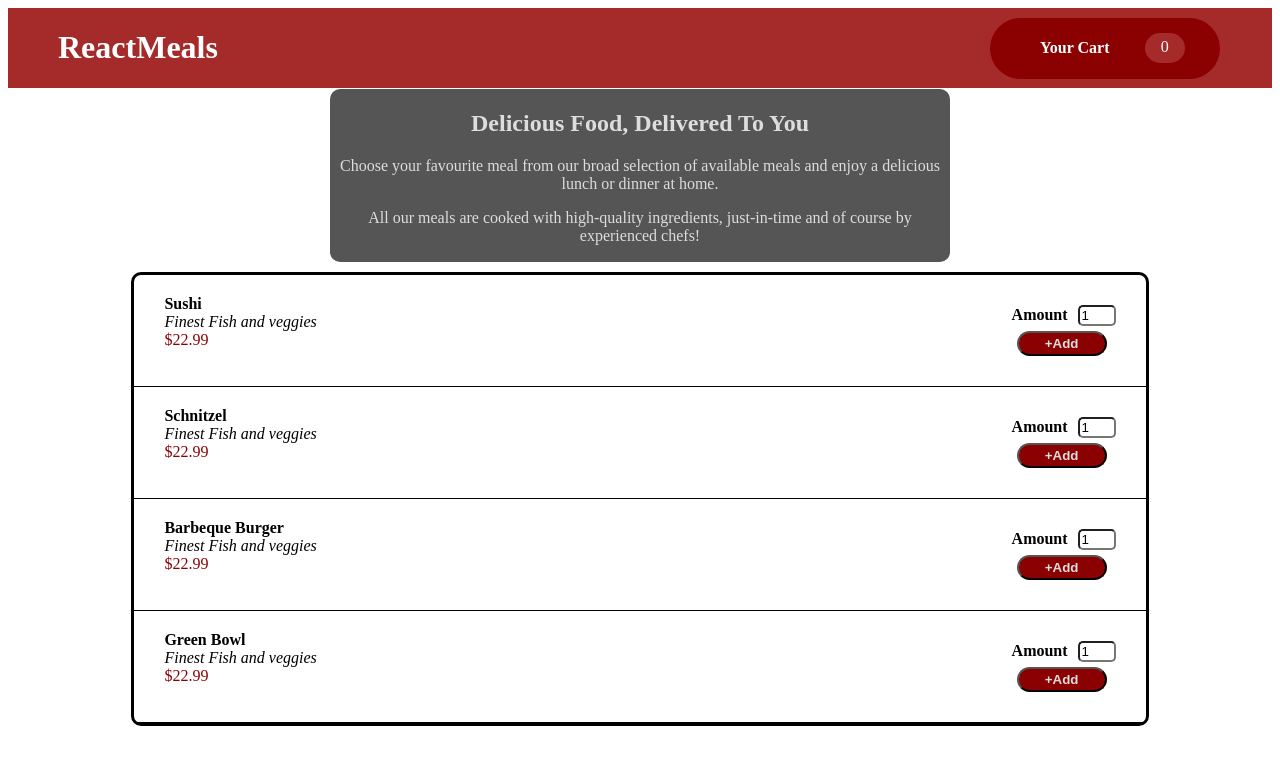
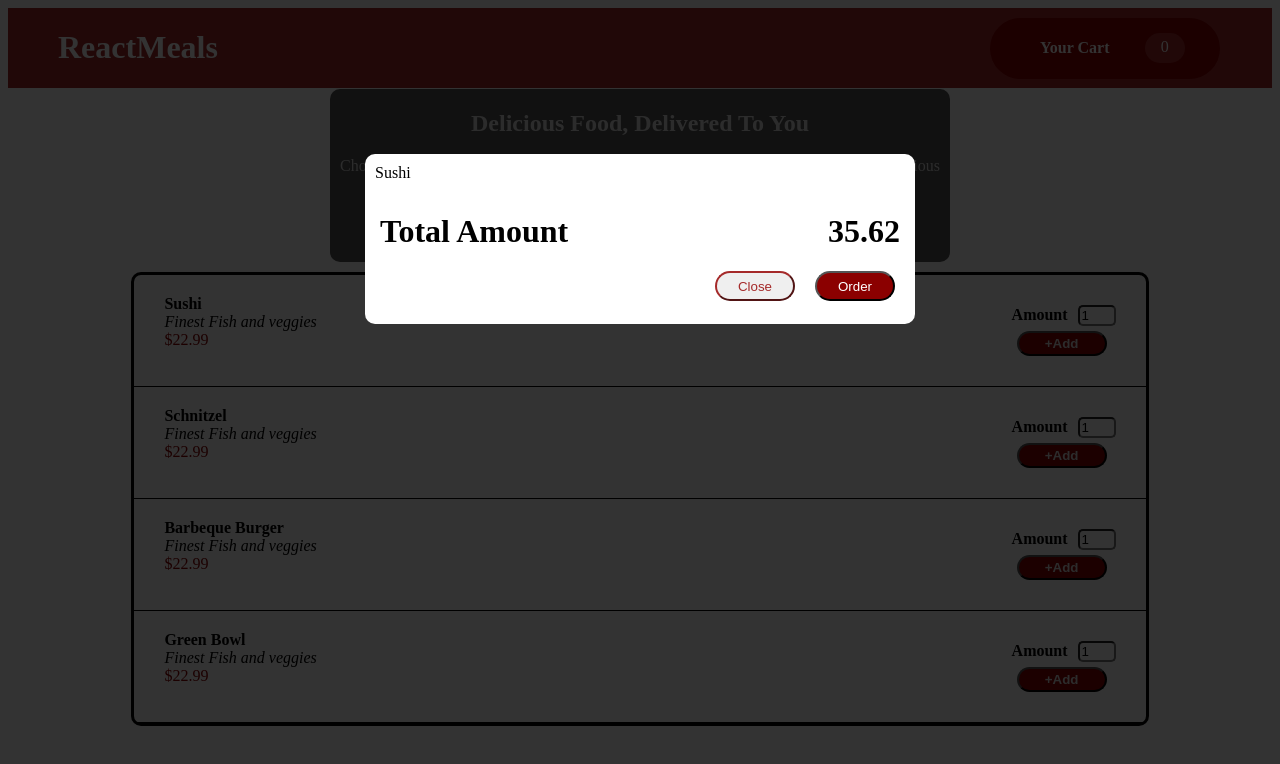
Before and after one commit to AmruthjithSunil/restaurantReact, a React (Vite) app: page / in a window 1280 px wide. Shown: the top 764 px of the page. Built offline with nearby package versions, Linux system fonts and the light colour scheme.

Commit message:
restaurant web task 5

```diff
--- a/index.html
+++ b/index.html
@@ -8,6 +8,7 @@
   </head>
   <body>
     <div id="root"></div>
+    <div id="cart"></div>
     <script type="module" src="/src/main.jsx"></script>
   </body>
 </html>
--- a/src/App.jsx
+++ b/src/App.jsx
@@ -1,6 +1,9 @@
+import { createPortal } from "react-dom";
+
 import Header from "./components/Header";
 import Summary from "./components/Summary";
 import Meals from "./components/Meals";
+import Cart from "./components/Cart";
 
 export default function App() {
   const meals = [
@@ -35,6 +38,7 @@ export default function App() {
       <Header />
       <Summary />
       <Meals meals={meals} />
+      {createPortal(<Cart />, document.getElementById("cart"))}
     </>
   );
 }
--- a/src/components/AddMeal.jsx
+++ b/src/components/AddMeal.jsx
@@ -30,7 +30,7 @@ export default function AddMeal() {
     <Frame>
       <form>
         <Label htmlFor="amount">Amount</Label>
-        <Input type="number" id="amount" value={1} name="amount" />
+        <Input type="number" id="amount" value={1} name="amount" readOnly />
         <br />
         <Submit type="submit">+Add</Submit>
       </form>
--- /dev/null
+++ b/src/components/Cart.jsx
@@ -0,0 +1,75 @@
+import styled from "styled-components";
+
+const Frame = styled.div`
+  position: fixed;
+  top: 0;
+  left: 0;
+  width: 100%;
+  height: 100%;
+  background-color: #000c;
+`;
+
+const Box = styled.div`
+  width: 550px;
+  height: 170px;
+  background-color: #fff;
+  margin: auto;
+  margin-top: 12%;
+  border-radius: 10px;
+`;
+
+const Name = styled.div`
+  margin: 10px;
+  padding-top: 10px;
+`;
+
+const Amount = styled.div`
+  display: flex;
+`;
+
+const Right = styled.div`
+  margin-left: auto;
+`;
+
+const ButtonLight = styled.button`
+  color: brown;
+  border-color: brown;
+  border-radius: 50px;
+  width: 80px;
+  height: 30px;
+  margin-right: 20px;
+  margin-left: 350px;
+`;
+
+const ButtonDark = styled.button`
+  color: white;
+  background-color: darkred;
+  border-radius: 50px;
+  width: 80px;
+  height: 30px;
+`;
+
+const H1 = styled.h1`
+  margin-left: 15px;
+  margin-right: 15px;
+`;
+
+export default function Cart() {
+  return (
+    <Frame>
+      <Box>
+        <Name>Sushi</Name>
+        <Amount>
+          <H1>Total Amount</H1>
+          <Right>
+            <H1>35.62</H1>
+          </Right>
+        </Amount>
+        <Right>
+          <ButtonLight>Close</ButtonLight>
+          <ButtonDark>Order</ButtonDark>
+        </Right>
+      </Box>
+    </Frame>
+  );
+}
```
